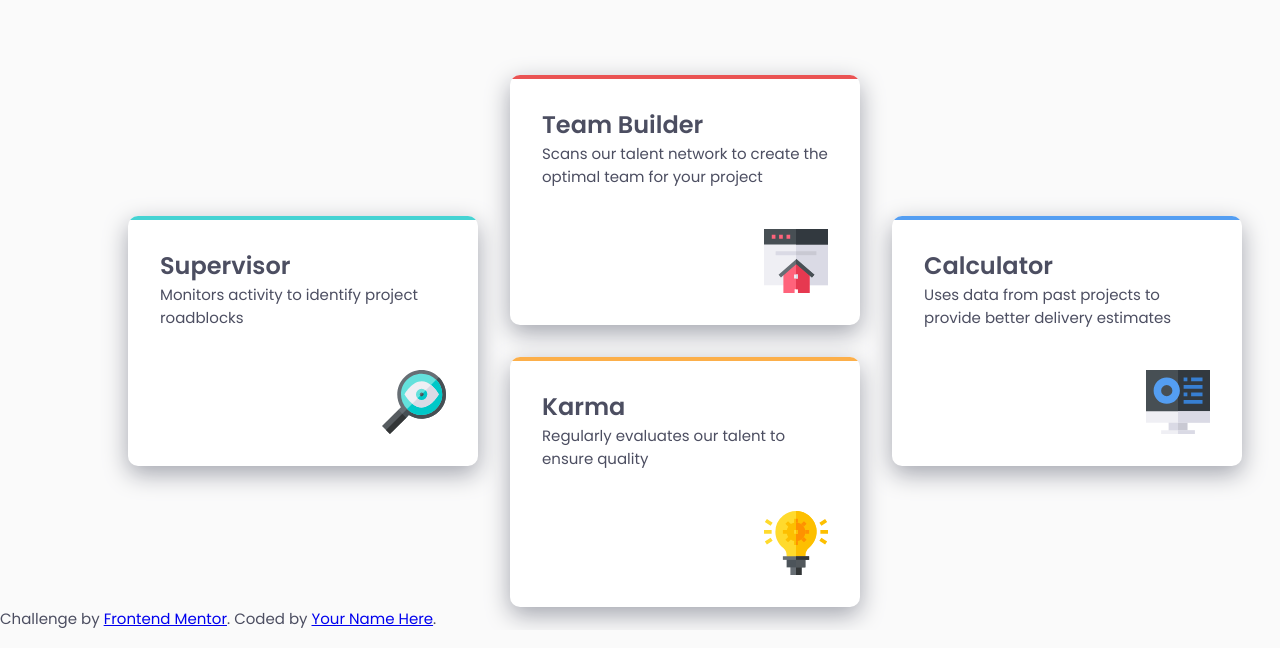
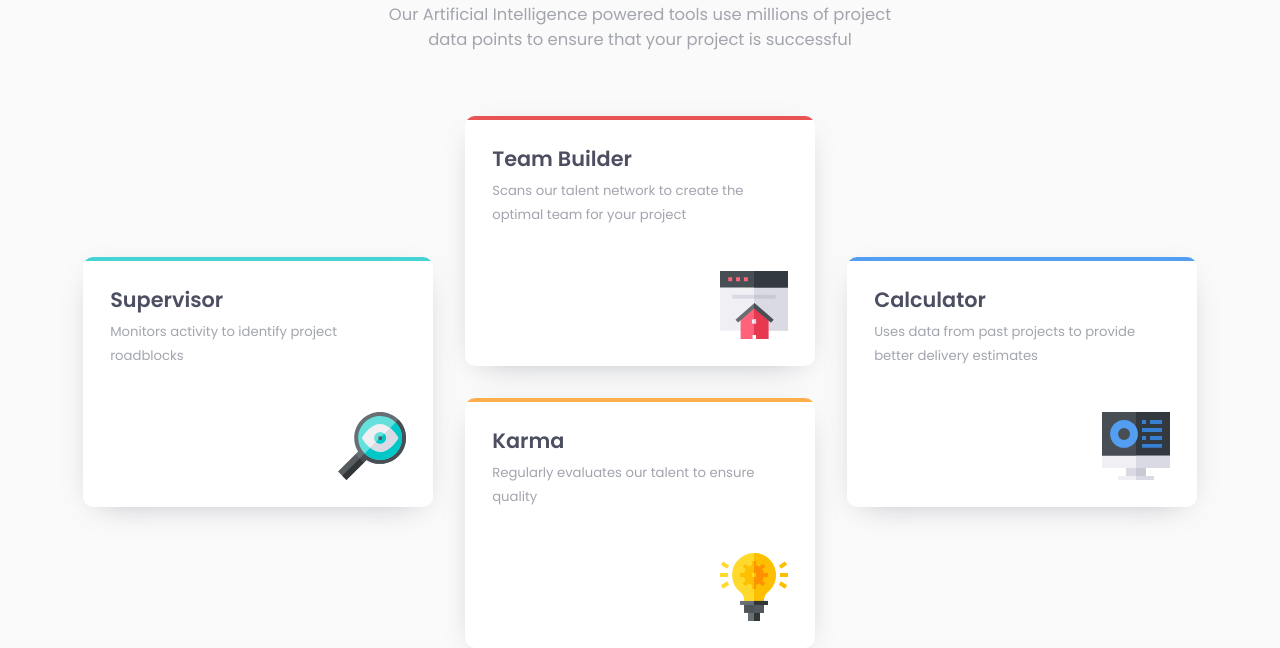
Before and after one commit to fananibanani/four-card-feature-section, a plain HTML site: page index.html in a window 1280 px wide. Shown: the part 204-852 px from the top of the page. Drawn offline with Linux system fonts and the light colour scheme.

Commit message:
Fine-tuned SCSS

```diff
--- a/index.html
+++ b/index.html
@@ -1,3 +1,9 @@
+<!--
+  ATTRIBUTION
+  Challenge by Frontend Mentor | https://www.frontendmentor.io?ref=challenge
+  Coded by Fanni K | https://github.com/fananibanani
+-->
+
 <!DOCTYPE html>
 <html lang="en">
   <head>
@@ -64,14 +70,5 @@
         <img class="card_img" alt="" src="./images/icon-calculator.svg" />
       </section>
     </main>
-
-    <footer>
-      <p class="attribution">
-        Challenge by
-        <a href="https://www.frontendmentor.io?ref=challenge" target="_blank"
-          >Frontend Mentor</a
-        >. Coded by <a href="#">Your Name Here</a>.
-      </p>
-    </footer>
   </body>
 </html>
--- a/styles.scss
+++ b/styles.scss
@@ -19,6 +19,14 @@ $very-dark-blue: hsl(234, 12%, 34%);
 $grayish-blue: hsl(229, 6%, 66%);
 $very-light-gray: hsl(0, 0%, 98%);
 
+$desktop: 1200px;
+$tablet: 810px;
+
+$card-width-s: 310px;
+$card-height-s: 220px;
+$card-width-l: 350px;
+$card-height-l: 250px;
+
 * {
   margin: 0;
   padding: 0;
@@ -29,7 +37,7 @@ body {
   font-family: "Poppins", sans-serif;
   font-size: 15px;
   font-weight: 400;
-  color: $very-dark-blue;
+  color: $grayish-blue;
 
   background: $very-light-gray;
 }
@@ -37,22 +45,32 @@ body {
 /* HEADER */
 .header {
   text-align: center;
-  max-width: 90%;
+  width: 80%;
   margin: 5rem auto;
+  @media screen and (min-width: $tablet) {
+    max-width: 60%;
+    margin-bottom: 4rem;
+  }
+  @media screen and (min-width: $desktop) {
+    max-width: 40%;
+  }
 
   &_title1, &_title2 {
-    font-size: 1.25rem;
-    @media screen and (min-width: 300px) {
-        font-size: 5vmax;
-    }
-    @media screen and (min-width: 550px) {
-        font-size: 2rem;
+    font-size: 1.5rem;
+    color: $very-dark-blue;
+    @media screen and (min-width: $tablet) {
+        font-size: 2.25rem;
     }
     font-weight: 200;
   }
 
   &_title2 {
     font-weight: 600;
+    margin-bottom: 1rem;
+  }
+
+  &_text {
+    font-size: 1.025rem;
   }
 }
 
@@ -60,51 +78,62 @@ body {
 main {
   display: grid;
   grid-auto-flow: column;
-  grid-template-columns: 1fr;
-  grid-template-rows: repeat(4, 1fr);
-  grid-auto-columns: 1fr;
-  gap: 2rem;
-  margin: 0 auto;
-  max-width: 80%;
+  grid-template-columns: $card-width-s;
+  grid-template-rows: repeat(4, $card-height-s);
+  gap: 1.5rem;
+  margin: 0 auto auto auto;
+  max-width: fit-content;
   place-items: center;
 
-  @media screen and (min-width: 860px) {
-    grid-template-columns: repeat(2, 1fr);
-    grid-template-rows: repeat(2, 1fr);
+  @media screen and (min-width: $tablet) {
+    grid-template-columns: repeat(2, $card-width-l);
+    grid-template-rows: repeat(2, $card-height-l);
+    grid-auto-columns: $card-width-l;
+    gap: 2rem;
   }
 }
 
 /* CARD */
 .card {
   background: white;
-  width: 100%;
-  height: 250px; /* make this more responsive if possible */
-  box-shadow: 0 0.5rem 1.5rem $grayish-blue; /* needs to be softer */
-  padding: 2rem;
+  width: $card-width-s;
+  height: $card-height-s; /* make this more responsive if possible */
+  box-shadow: 0 .5rem 2rem -1rem $grayish-blue;
   border-radius: 10px;
+  padding: 1.7rem;
   position: relative;
   overflow: hidden;
 
-  @media screen and (min-width: 500px) {
-    width: 350px;
+  @media screen and (min-width: $tablet) {
+    width: $card-width-l;
+    height: $card-height-l;
   }
 
   &_title {
-    font-size: 1.5rem;
+    font-size: 1.3rem;
     font-weight: 600;
+    color: $very-dark-blue;
+    margin-bottom: .3rem;
   }
 
-  @media screen and (min-width: 1200px) {
+  @media screen and (min-width: $desktop) {
     &:first-of-type,
     &:last-of-type {
       grid-row: span 2;
     }
   }
 
+  &_text {
+    font-size: .825rem;
+    line-height: 1.5rem;
+  }
+
   &_img {
+    width: 35%;
     position: absolute;
-    bottom: 2rem;
-    right: 2rem;
+    bottom: 0;
+    right: 0;
+    padding: inherit;
   }
 
   &:nth-of-type(1) > hr {
```
Also changed, not shown: styles.css, 2 other files.
